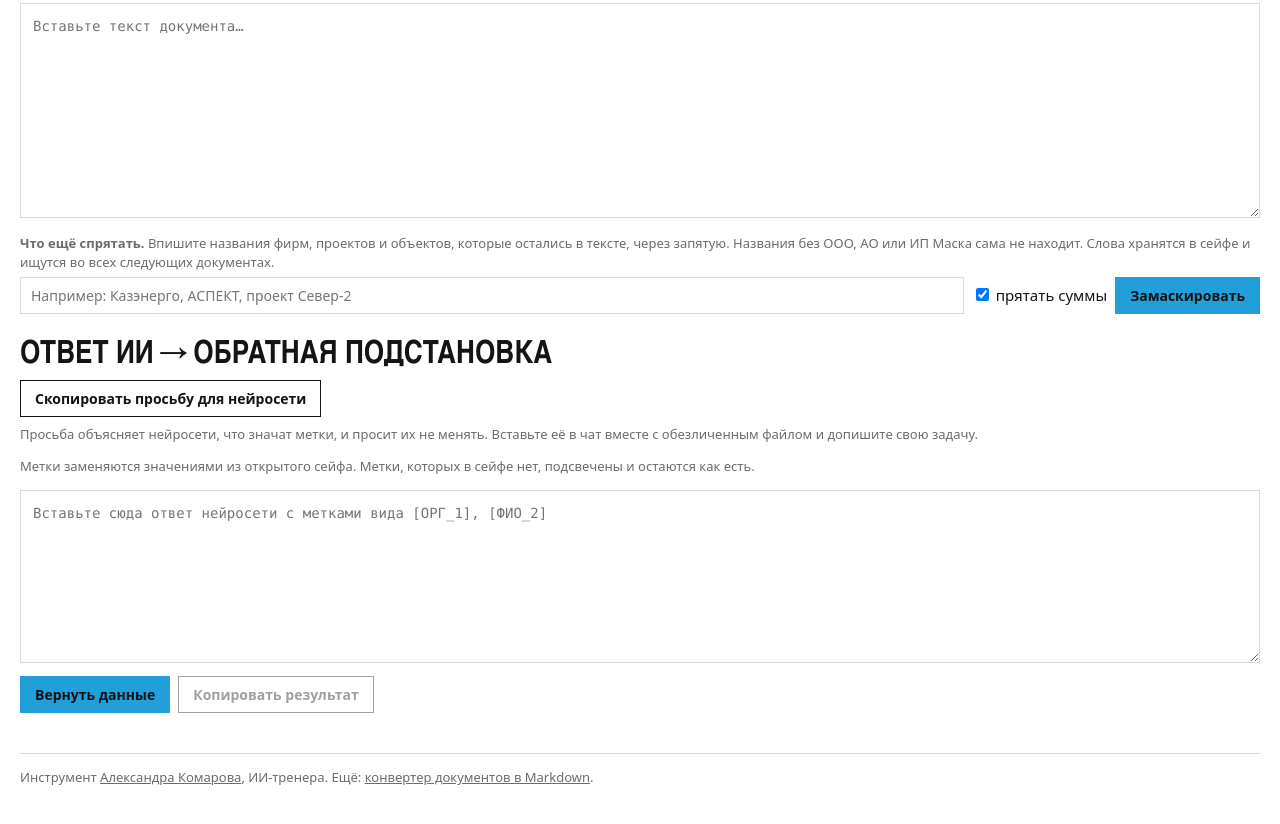
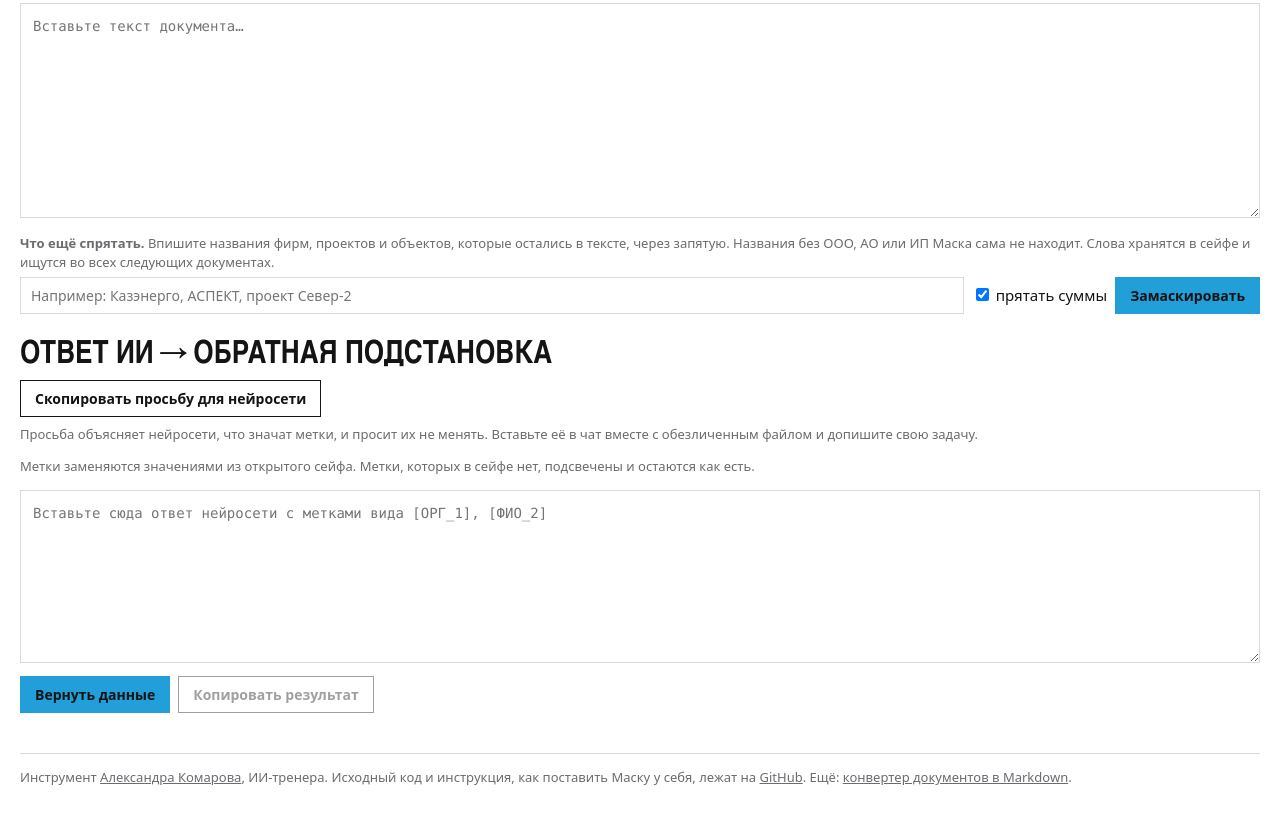
Before and after one commit to alexandr-komarov/maska, a plain HTML site: page index.html in a window 1280 px wide. Shown: the part 487-1311 px from the top of the page. Drawn offline with Linux system fonts and the light colour scheme.

Commit message:
Ссылка на GitHub в подвале, конвертер полным адресом
Co-Authored-By: Claude Opus 5.5 <noreply@anthropic.com>

```diff
--- a/index.html
+++ b/index.html
@@ -247,7 +247,7 @@ mark[data-open]{cursor:pointer}
     <div class="bar" style="margin-top:8px"><button class="primary" id="restore">Вернуть данные</button><button id="copyRestored" disabled>Копировать результат</button></div>
     <div class="panel" id="restoredPanel" hidden><h2>Ответ с данными <span class="note" id="restoreInfo"></span></h2><div class="doc" id="restored"></div></div>
   </section>
-<footer>Инструмент <a href="https://alexandrkomarov.com/">Александра Комарова</a>, ИИ-тренера. Ещё: <a href="/tools/md/">конвертер документов в Markdown</a>.</footer>
+<footer>Инструмент <a href="https://alexandrkomarov.com/">Александра Комарова</a>, ИИ-тренера. Исходный код и инструкция, как поставить Маску у себя, лежат на <a href="https://github.com/alexandr-komarov/maska">GitHub</a>. Ещё: <a href="https://alexandrkomarov.com/tools/md/">конвертер документов в Markdown</a>.</footer>
 </div>
 
 <script>
```
